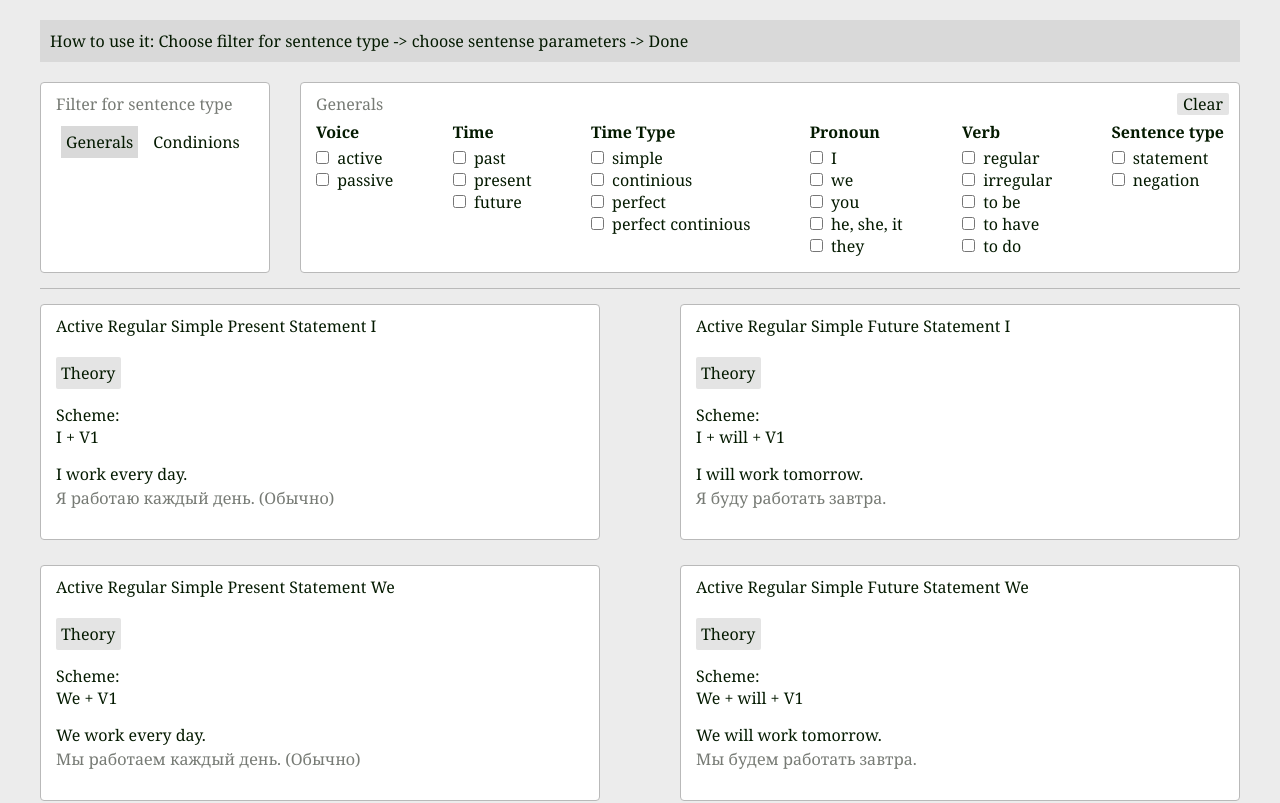
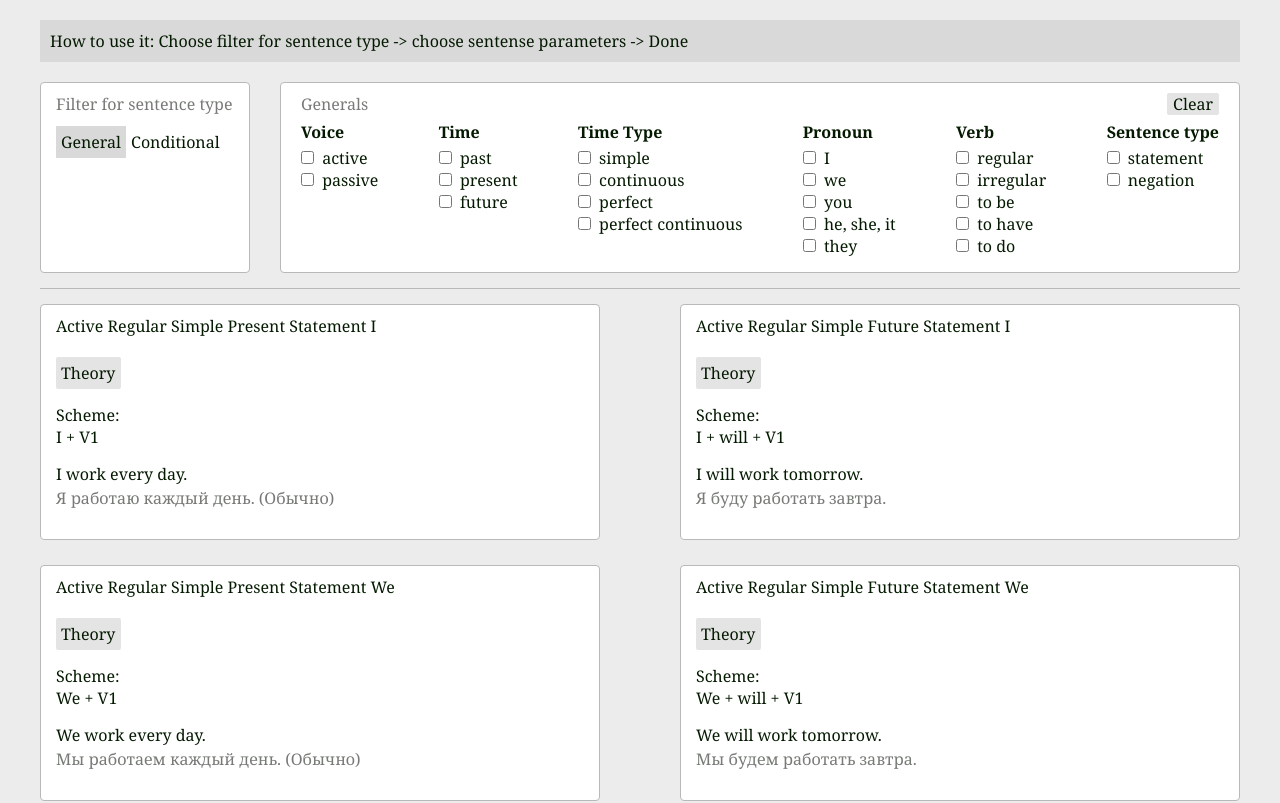
Before and after one commit to VanillaTank/sentence-builder, an Angular app: page / in a window 1280 px wide. Shown: the top 803 px of the page. Built offline with nearby package versions, Linux system fonts and the light colour scheme.

Commit message:
fix UI and PRESENT_CONTINUOUS issues

```diff
--- a/src/app/app.component.css
+++ b/src/app/app.component.css
@@ -23,7 +23,7 @@
     border: 1px solid #B9B9B9;
     background-color: #fff;
     border-radius: 4px;
-    max-width: 230px;
+    max-width: 210px;
     width: 100%;
     padding: 10px 15px;
     margin-right: 30px;
@@ -32,7 +32,7 @@
 .filters-list-item {
     cursor: pointer;
     display: inline-block;
-    margin: 5px;
+    margin: 5px 0;
     padding: 5px;
 }
 
--- a/src/app/app.component.ts
+++ b/src/app/app.component.ts
@@ -8,7 +8,7 @@ import { CardsService } from './cards-service.service';
 })
 export class AppComponent {
   title = 'some-project';
-  filterList: string[] = ['Generals', 'Condinions',
+  filterList: string[] = ['General', 'Conditional',
   //'Questions', 'Would', 'Побудительные'
 ];
 
--- a/src/app/cards-data/PRESENT_CONTINIOUS.ts
+++ b/src/app/cards-data/PRESENT_CONTINIOUS.ts
@@ -1,7 +1,7 @@
 import { Card } from "../card"
 
-export const PRESENT_CONTINIOUS: Card[] = [
-    // Active Present Continious regular statement
+export const PRESENT_CONTINUOUS: Card[] = [
+    // Active Present Continuous regular statement
     {
         text: {
             en: 'I am working now.',
@@ -13,7 +13,7 @@ export const PRESENT_CONTINIOUS: Card[] = [
         type: {
             voice: 'active',
             time: 'present',
-            timeType: 'continious',
+            timeType: 'continuous',
             pronoun: 'I',
             verb: 'regular',
             sentenceType: 'statement',
@@ -30,7 +30,7 @@ export const PRESENT_CONTINIOUS: Card[] = [
         type: {
             voice: 'active',
             time: 'present',
-            timeType: 'continious',
+            timeType: 'continuous',
             pronoun: 'we',
             verb: 'regular',
             sentenceType: 'statement',
@@ -47,7 +47,7 @@ export const PRESENT_CONTINIOUS: Card[] = [
         type: {
             voice: 'active',
             time: 'present',
-            timeType: 'continious',
+            timeType: 'continuous',
             pronoun: 'you',
             verb: 'regular',
             sentenceType: 'statement',
@@ -64,7 +64,7 @@ export const PRESENT_CONTINIOUS: Card[] = [
         type: {
             voice: 'active',
             time: 'present',
-            timeType: 'continious',
+            timeType: 'continuous',
             pronoun: 'he, she, it',
             verb: 'regular',
             sentenceType: 'statement',
@@ -81,14 +81,14 @@ export const PRESENT_CONTINIOUS: Card[] = [
         type: {
             voice: 'active',
             time: 'present',
-            timeType: 'continious',
+            timeType: 'continuous',
             pronoun: 'they',
             verb: 'regular',
             sentenceType: 'statement',
         }
     },
 
-    // Active Present Continious regular negation
+    // Active Present continuous regular negation
     {
         text: {
             en: 'I am not working now.',
@@ -100,7 +100,7 @@ export const PRESENT_CONTINIOUS: Card[] = [
         type: {
             voice: 'active',
             time: 'present',
-            timeType: 'continious',
+            timeType: 'continuous',
             pronoun: 'I',
             verb: 'regular',
             sentenceType: 'negation',
@@ -117,7 +117,7 @@ export const PRESENT_CONTINIOUS: Card[] = [
         type: {
             voice: 'active',
             time: 'present',
-            timeType: 'continious',
+            timeType: 'continuous',
             pronoun: 'we',
             verb: 'regular',
             sentenceType: 'negation',
@@ -134,7 +134,7 @@ export const PRESENT_CONTINIOUS: Card[] = [
         type: {
             voice: 'active',
             time: 'present',
-            timeType: 'continious',
+            timeType: 'continuous',
             pronoun: 'you',
             verb: 'regular',
             sentenceType: 'negation',
@@ -151,7 +151,7 @@ export const PRESENT_CONTINIOUS: Card[] = [
         type: {
             voice: 'active',
             time: 'present',
-            timeType: 'continious',
+            timeType: 'continuous',
             pronoun: 'he, she, it',
             verb: 'regular',
             sentenceType: 'negation',
@@ -168,14 +168,14 @@ export const PRESENT_CONTINIOUS: Card[] = [
         type: {
             voice: 'active',
             time: 'present',
-            timeType: 'continious',
+            timeType: 'continuous',
             pronoun: 'they',
             verb: 'regular',
             sentenceType: 'negation',
         }
     },
 
-    // Active Present Continious irregular statement
+    // Active Present continuous irregular statement
     {
         text: {
             en: 'I am going now.',
@@ -187,7 +187,7 @@ export const PRESENT_CONTINIOUS: Card[] = [
         type: {
             voice: 'active',
             time: 'present',
-            timeType: 'continious',
+            timeType: 'continuous',
             pronoun: 'I',
             verb: 'irregular',
             sentenceType: 'statement',
@@ -204,7 +204,7 @@ export const PRESENT_CONTINIOUS: Card[] = [
         type: {
             voice: 'active',
             time: 'present',
-            timeType: 'continious',
+            timeType: 'continuous',
             pronoun: 'we',
             verb: 'regular',
             sentenceType: 'statement',
@@ -221,7 +221,7 @@ export const PRESENT_CONTINIOUS: Card[] = [
         type: {
             voice: 'active',
             time: 'present',
-            timeType: 'continious',
+            timeType: 'continuous',
             pronoun: 'you',
             verb: 'regular',
             sentenceType: 'statement',
@@ -238,7 +238,7 @@ export const PRESENT_CONTINIOUS: Card[] = [
         type: {
             voice: 'active',
             time: 'present',
-            timeType: 'continious',
+            timeType: 'continuous',
             pronoun: 'he, she, it',
             verb: 'regular',
             sentenceType: 'statement',
@@ -255,14 +255,14 @@ export const PRESENT_CONTINIOUS: Card[] = [
         type: {
             voice: 'active',
             time: 'present',
-            timeType: 'continious',
+            timeType: 'continuous',
             pronoun: 'they',
             verb: 'regular',
             sentenceType: 'statement',
         }
     },
 
-    // Active Present Continious irregular negation
+    // Active Present continuous irregular negation
     {
         text: {
             en: 'I am not going now.',
@@ -274,7 +274,7 @@ export const PRESENT_CONTINIOUS: Card[] = [
         type: {
             voice: 'active',
             time: 'present',
-            timeType: 'continious',
+            timeType: 'continuous',
             pronoun: 'I',
             verb: 'irregular',
             sentenceType: 'negation',
@@ -291,7 +291,7 @@ export const PRESENT_CONTINIOUS: Card[] = [
         type: {
             voice: 'active',
             time: 'present',
-            timeType: 'continious',
+            timeType: 'continuous',
             pronoun: 'we',
             verb: 'irregular',
             sentenceType: 'negation',
@@ -308,7 +308,7 @@ export const PRESENT_CONTINIOUS: Card[] = [
         type: {
             voice: 'active',
             time: 'present',
-            timeType: 'continious',
+            timeType: 'continuous',
             pronoun: 'you',
             verb: 'irregular',
             sentenceType: 'negation',
@@ -325,7 +325,7 @@ export const PRESENT_CONTINIOUS: Card[] = [
         type: {
             voice: 'active',
             time: 'present',
-            timeType: 'continious',
+            timeType: 'continuous',
             pronoun: 'he, she, it',
             verb: 'irregular',
             sentenceType: 'negation',
@@ -342,14 +342,14 @@ export const PRESENT_CONTINIOUS: Card[] = [
         type: {
             voice: 'active',
             time: 'present',
-            timeType: 'continious',
+            timeType: 'continuous',
             pronoun: 'they',
             verb: 'irregular',
             sentenceType: 'negation',
         }
     },
 
-    // Active Present Continious to do statement
+    // Active Present continuous to do statement
     {
         text: {
             en: 'I am doing it now.',
@@ -361,7 +361,7 @@ export const PRESENT_CONTINIOUS: Card[] = [
         type: {
             voice: 'active',
             time: 'present',
-            timeType: 'continious',
+            timeType: 'continuous',
             pronoun: 'I',
             verb: 'to do',
             sentenceType: 'statement',
@@ -378,7 +378,7 @@ export const PRESENT_CONTINIOUS: Card[] = [
         type: {
             voice: 'active',
             time: 'present',
-            timeType: 'continious',
+            timeType: 'continuous',
             pronoun: 'we',
             verb: 'to do',
             sentenceType: 'statement',
@@ -395,7 +395,7 @@ export const PRESENT_CONTINIOUS: Card[] = [
         type: {
             voice: 'active',
             time: 'present',
-            timeType: 'continious',
+            timeType: 'continuous',
             pronoun: 'you',
             verb: 'to do',
             sentenceType: 'statement',
@@ -412,7 +412,7 @@ export const PRESENT_CONTINIOUS: Card[] = [
         type: {
             voice: 'active',
             time: 'present',
-            timeType: 'continious',
+            timeType: 'continuous',
             pronoun: 'he, she, it',
             verb: 'to do',
             sentenceType: 'statement',
@@ -429,14 +429,14 @@ export const PRESENT_CONTINIOUS: Card[] = [
         type: {
             voice: 'active',
             time: 'present',
-            timeType: 'continious',
+            timeType: 'continuous',
             pronoun: 'they',
             verb: 'to do',
             sentenceType: 'statement',
         }
     },
 
-    // Active Present Continious to do negation
+    // Active Present continuous to do negation
     {
         text: {
             en: 'I am not doing it now.',
@@ -448,7 +448,7 @@ export const PRESENT_CONTINIOUS: Card[] = [
         type: {
             voice: 'active',
             time: 'present',
-            timeType: 'continious',
+            timeType: 'continuous',
             pronoun: 'I',
             verb: 'to do',
             sentenceType: 'negation',
@@ -465,7 +465,7 @@ export const PRESENT_CONTINIOUS: Card[] = [
         type: {
             voice: 'active',
             time: 'present',
-            timeType: 'continious',
+            timeType: 'continuous',
             pronoun: 'we',
             verb: 'to do',
             sentenceType: 'negation',
@@ -482,7 +482,7 @@ export const PRESENT_CONTINIOUS: Card[] = [
         type: {
             voice: 'active',
             time: 'present',
-            timeType: 'continious',
+            timeType: 'continuous',
             pronoun: 'you',
             verb: 'to do',
             sentenceType: 'negation',
@@ -499,7 +499,7 @@ export const PRESENT_CONTINIOUS: Card[] = [
         type: {
             voice: 'active',
             time: 'present',
-            timeType: 'continious',
+            timeType: 'continuous',
             pronoun: 'he, she, it',
             verb: 'to do',
             sentenceType: 'negation',
@@ -516,14 +516,14 @@ export const PRESENT_CONTINIOUS: Card[] = [
         type: {
             voice: 'active',
             time: 'present',
-            timeType: 'continious',
+            timeType: 'continuous',
             pronoun: 'they',
             verb: 'to do',
             sentenceType: 'negation',
         }
     },
 
-    // Active Present Continious to have statement
+    // Active Present continuous to have statement
     {
         text: {
             en: '',
@@ -535,7 +535,7 @@ export const PRESENT_CONTINIOUS: Card[] = [
         type: {
             voice: 'active',
             time: 'present',
-            timeType: 'continious',
+            timeType: 'continuous',
             pronoun: 'I',
             verb: 'to have',
             sentenceType: 'statement',
@@ -552,7 +552,7 @@ export const PRESENT_CONTINIOUS: Card[] = [
         type: {
             voice: 'active',
             time: 'present',
-            timeType: 'continious',
+            timeType: 'continuous',
             pronoun: 'we',
             verb: 'to have',
             sentenceType: 'statement',
@@ -569,7 +569,7 @@ export const PRESENT_CONTINIOUS: Card[] = [
         type: {
             voice: 'active',
             time: 'present',
-            timeType: 'continious',
+            timeType: 'continuous',
             pronoun: 'you',
             verb: 'to have',
             sentenceType: 'statement',
@@ -586,7 +586,7 @@ export const PRESENT_CONTINIOUS: Card[] = [
         type: {
             voice: 'active',
             time: 'present',
-            timeType: 'continious',
+            timeType: 'continuous',
             pronoun: 'he, she, it',
             verb: 'to have',
             sentenceType: 'statement',
@@ -603,14 +603,14 @@ export const PRESENT_CONTINIOUS: Card[] = [
         type: {
             voice: 'active',
             time: 'present',
-            timeType: 'continious',
+            timeType: 'continuous',
             pronoun: 'they',
             verb: 'to have',
             sentenceType: 'statement',
         }
     },
 
-    // Active Present Continious to have negation
+    // Active Present continuous to have negation
     {
         text: {
             en: '',
@@ -622,7 +622,7 @@ export const PRESENT_CONTINIOUS: Card[] = [
         type: {
             voice: 'active',
             time: 'present',
-            timeType: 'continious',
+            timeType: 'continuous',
             pronoun: 'I',
             verb: 'to have',
             sentenceType: 'negation',
@@ -639,7 +639,7 @@ export const PRESENT_CONTINIOUS: Card[] = [
         type: {
             voice: 'active',
             time: 'present',
-            timeType: 'continious',
+            timeType: 'continuous',
             pronoun: 'we',
             verb: 'to have',
             sentenceType: 'negation',
@@ -656,7 +656,7 @@ export const PRESENT_CONTINIOUS: Card[] = [
         type: {
             voice: 'active',
             time: 'present',
-            timeType: 'continious',
+            timeType: 'continuous',
             pronoun: 'you',
             verb: 'to have',
             sentenceType: 'negation',
@@ -673,7 +673,7 @@ export const PRESENT_CONTINIOUS: Card[] = [
         type: {
             voice: 'active',
             time: 'present',
-            timeType: 'continious',
+            timeType: 'continuous',
             pronoun: 'he, she, it',
             verb: 'to have',
             sentenceType: 'negation',
@@ -690,14 +690,14 @@ export const PRESENT_CONTINIOUS: Card[] = [
         type: {
             voice: 'active',
             time: 'present',
-            timeType: 'continious',
+            timeType: 'continuous',
             pronoun: 'they',
             verb: 'to have',
             sentenceType: 'negation',
         }
     },
 
-     // Active Present Continious to be statement
+     // Active Present continuous to be statement
     {
         text: {
             en: '',
@@ -709,7 +709,7 @@ export const PRESENT_CONTINIOUS: Card[] = [
         type: {
             voice: 'active',
             time: 'present',
-            timeType: 'continious',
+            timeType: 'continuous',
             pronoun: 'I',
             verb: 'to be',
             sentenceType: 'statement',
@@ -726,7 +726,7 @@ export const PRESENT_CONTINIOUS: Card[] = [
         type: {
             voice: 'active',
             time: 'present',
-            timeType: 'continious',
+            timeType: 'continuous',
             pronoun: 'we',
             verb: 'to be',
             sentenceType: 'statement',
@@ -743,7 +743,7 @@ export const PRESENT_CONTINIOUS: Card[] = [
         type: {
             voice: 'active',
             time: 'present',
-            timeType: 'continious',
+            timeType: 'continuous',
             pronoun: 'you',
             verb: 'to be',
             sentenceType: 'statement',
@@ -760,7 +760,7 @@ export const PRESENT_CONTINIOUS: Card[] = [
         type: {
             voice: 'active',
             time: 'present',
-            timeType: 'continious',
+            timeType: 'continuous',
             pronoun: 'he, she, it',
             verb: 'to be',
             sentenceType: 'statement',
@@ -777,14 +777,14 @@ export const PRESENT_CONTINIOUS: Card[] = [
         type: {
             voice: 'active',
             time: 'present',
-            timeType: 'continious',
+            timeType: 'continuous',
             pronoun: 'they',
             verb: 'to be',
             sentenceType: 'statement',
         }
     },
 
-    // Active Present Continious to be negation
+    // Active Present continuous to be negation
     {
         text: {
             en: '',
@@ -796,7 +796,7 @@ export const PRESENT_CONTINIOUS: Card[] = [
         type: {
             voice: 'active',
             time: 'present',
-            timeType: 'continious',
+            timeType: 'continuous',
             pronoun: 'I',
             verb: 'to be',
             sentenceType: 'negation',
@@ -813,7 +813,7 @@ export const PRESENT_CONTINIOUS: Card[] = [
         type: {
             voice: 'active',
             time: 'present',
-            timeType: 'continious',
+            timeType: 'continuous',
             pronoun: 'we',
             verb: 'to be',
             sentenceType: 'negation',
@@ -830,7 +830,7 @@ export const PRESENT_CONTINIOUS: Card[] = [
         type: {
             voice: 'active',
             time: 'present',
-            timeType: 'continious',
+            timeType: 'continuous',
             pronoun: 'you',
             verb: 'to be',
             sentenceType: 'negation',
@@ -847,7 +847,7 @@ export const PRESENT_CONTINIOUS: Card[] = [
         type: {
             voice: 'active',
             time: 'present',
-            timeType: 'continious',
+            timeType: 'continuous',
             pronoun: 'he, she, it',
             verb: 'to be',
             sentenceType: 'negation',
@@ -864,7 +864,7 @@ export const PRESENT_CONTINIOUS: Card[] = [
         type: {
             voice: 'active',
             time: 'present',
-            timeType: 'continious',
+            timeType: 'continuous',
             pronoun: 'they',
             verb: 'to be',
             sentenceType: 'negation',
--- a/src/app/cards-service.service.ts
+++ b/src/app/cards-service.service.ts
@@ -2,10 +2,10 @@ import { Injectable } from '@angular/core';
 import { Card, ConditionCard } from './card';
 import { PRESENT_SIMPLE } from './cards-data/PRESENT_SIMPLE';
 import { PAST_SIMPLE } from './cards-data/PAST_SIMPLE';
-import { PRESENT_CONTINIOUS } from './cards-data/PRESENT_CONTINIOUS';
+import { PRESENT_CONTINUOUS } from './cards-data/PRESENT_CONTINIOUS';
 import { FUTURE_SIMPLE } from './cards-data/FUTURE_SIMPLE';
 import { CONDITIONAL_CARDS } from './cards-data/CONDITION';
-import { GeneralSearchValues, ConditionSearchValues, SearchItem } from '../app/filters/interfaces'
+import { GeneralSearchValues, ConditionSearchValues, SearchItem } from './filters/interfaces'
 import {GENERAL_SEARCH_ITEMS, CONDITION_SEARCH_ITEMS} from './filters-data/SEARCH_ITEMS'
 
 @Injectable({
@@ -16,7 +16,7 @@ export class CardsService {
   // ADD NEW CARD DATA HERE
   GENERAL_CARDS: Card[] = [
     ...PRESENT_SIMPLE, ...PAST_SIMPLE, ...FUTURE_SIMPLE,
-    ...PRESENT_CONTINIOUS
+    ...PRESENT_CONTINUOUS
   ];
   CONDITIONAL_CARDS: ConditionCard[] = CONDITIONAL_CARDS;
 
--- a/src/app/filters-data/SEARCH_ITEMS.ts
+++ b/src/app/filters-data/SEARCH_ITEMS.ts
@@ -25,9 +25,9 @@ export const GENERAL_SEARCH_ITEMS: SearchItem[] = [
         id: 'timeType',
         values: [
             { value: 'simple', checked: false },
-            { value: 'continious', checked: false },
+            { value: 'continuous', checked: false },
             { value: 'perfect', checked: false },
-            { value: 'perfect continious', checked: false }]
+            { value: 'perfect continuous', checked: false }]
     },
 
     {
--- a/src/app/filters/filters.component.css
+++ b/src/app/filters/filters.component.css
@@ -2,7 +2,7 @@
     border: 1px solid #B9B9B9;
     background-color: #fff;
     border-radius: 4px;
-    padding: 10px 15px 15px;
+    padding: 10px 20px 15px;
     width: 100%;
     position: relative;
 }
@@ -10,7 +10,7 @@
 .filter-clear-btn {
     position: absolute;
     top: 10px;
-    right: 10px;
+    right: 20px;
     background-color: #e4e4e4;
     cursor: pointer;
     box-shadow: none;
@@ -18,7 +18,7 @@
     outline: none;
     border-radius: 2px;
     display: inline-block;
-    padding: 0px 6px;
+    padding: 0 6px;
     transition: .2s;
 }
 .filter-clear-btn:hover {
```
Also changed, not shown: 1 other file (tests, documents, lock files or other folders).
